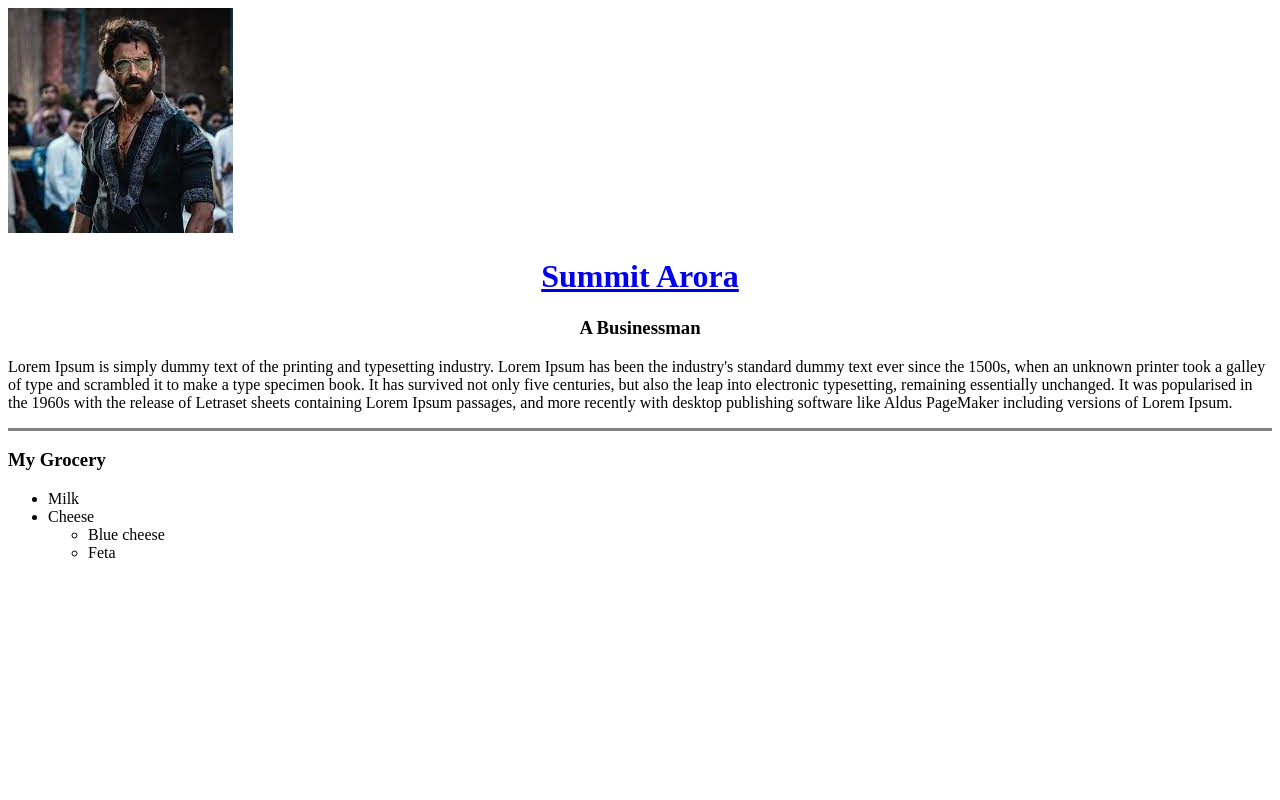
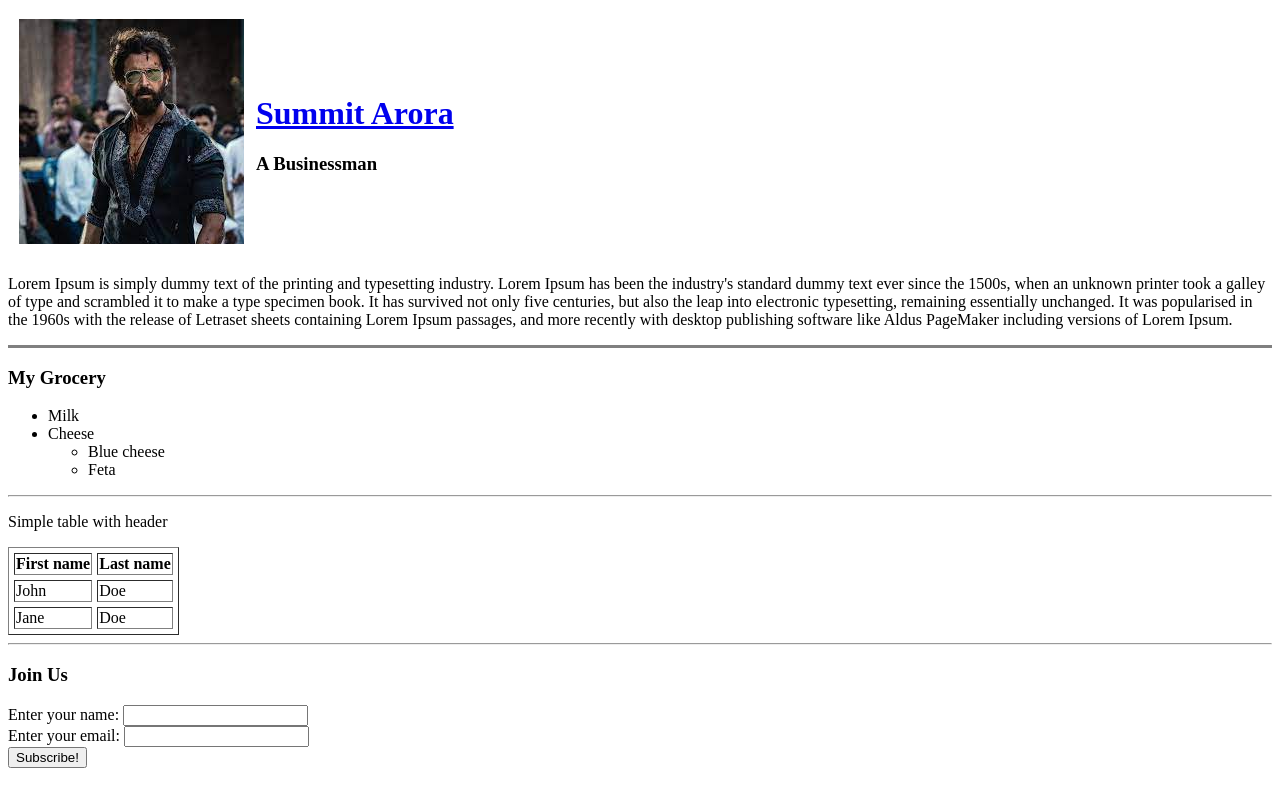
Before and after one commit to sumitarora1307/CV, a plain HTML site: page index.html in a window 1280 px wide. Drawn offline with Linux system fonts and the light colour scheme.

Commit message:
Add files via upload

```diff
--- a/index.html
+++ b/index.html
@@ -7,14 +7,25 @@
 </head>
 
 <body>
-  <img src="images\hr.jpg" alt="Hrithik Roshan">
-  <center>
+  <table cellspacing="10">
+    <tr>
+      <td><img src="images\hr.jpg" alt="Hrithik Roshan"></td>
+      <td>
         <h1><a href="https://en.wikipedia.org/wiki/Hrithik_Roshan">Summit Arora</a></h1>
         <!-- Summit has
       Summit Arora Ltd -->
         <h3>A Businessman</h3>
-  </center>
-  <p>Lorem Ipsum is simply dummy text of the printing and typesetting industry. Lorem Ipsum has been the industry's standard dummy text ever since the 1500s, when an unknown printer took a galley of type and scrambled it to make a type specimen book. It has survived not only five centuries, but also the leap into electronic typesetting, remaining essentially unchanged. It was popularised in the 1960s with the release of Letraset sheets containing Lorem Ipsum passages, and more recently with desktop publishing software like Aldus PageMaker including versions of Lorem Ipsum.</p>
+      </td>
+    </tr>
+  </table>
+
+
+
+
+
+  <p>Lorem Ipsum is simply dummy text of the printing and typesetting industry. Lorem Ipsum has been the industry's standard dummy text ever since the 1500s, when an unknown printer took a galley of type and scrambled it to make a type specimen book.
+    It has survived not only five centuries, but also the leap into electronic typesetting, remaining essentially unchanged. It was popularised in the 1960s with the release of Letraset sheets containing Lorem Ipsum passages, and more recently with
+    desktop publishing software like Aldus PageMaker including versions of Lorem Ipsum.</p>
   <hr size="3" noshade>
   <h3>My Grocery</h3>
   <ul>
@@ -26,6 +37,34 @@
       </ul>
     </li>
   </ul>
+  <hr>
+  <p>Simple table with header</p>
+  <table border="1" cellspacing="5">
+    <tr>
+      <th>First name</th>
+      <th>Last name</th>
+    </tr>
+    <tr>
+      <td>John</td>
+      <td>Doe</td>
+    </tr>
+    <tr>
+      <td>Jane</td>
+      <td>Doe</td>
+    </tr>
+  </table>
+<hr>
+<h3>Join Us</h3>
+<form class="" action="index.html" method="post">
+  <label for="name">Enter your name: </label>
+    <input type="text" name="name" id="name" required>
+    <br>
+    <label for="email">Enter your email: </label>
+   <input type="email" name="email" id="email" required>
+   <br>
+   <input type="submit" value="Subscribe!">
+
+</form>
 
 </body>
 
```
Lines whose indentation alone changed are shown as unchanged.
